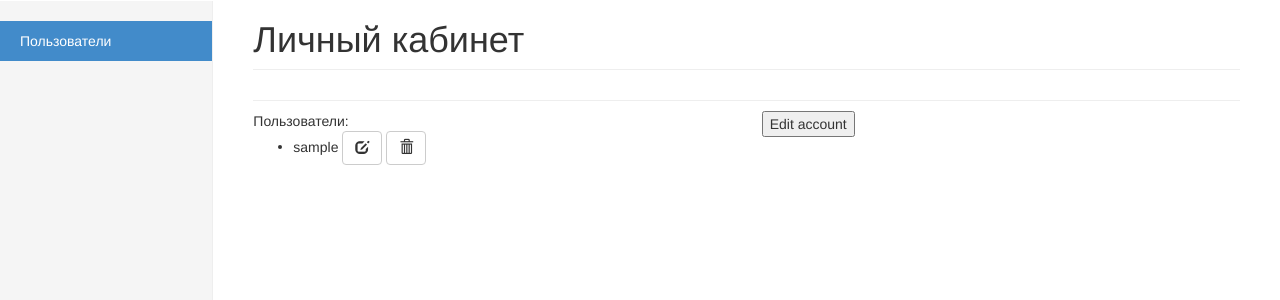
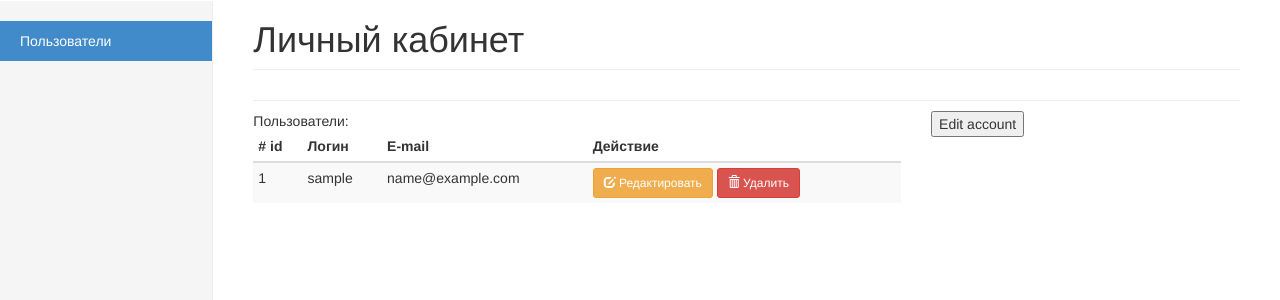
Before and after one commit to valumar/GB_Python_Django_project, a Django app: template templates/admin/index.html in a window 1280 px wide. Shown: the part 50-350 px from the top of the page. Run offline with Django 3.2, Linux system fonts and the light colour scheme; tables that the repository leaves empty hold one stand-in row (values such as "Sample post"); the template is opened without the code that fills it: values that come from a table or form of the project are taken from there, most other values are stand-ins (such as "Sample title", 1, 10 or a date in 2020); some libraries are stand-ins or nearby versions.

Commit message:
Prettify admin panel

```diff
--- a/static/css/dashboard.css
+++ b/static/css/dashboard.css
@@ -103,3 +103,7 @@ body {
   display: inline-block;
   border-radius: 50%;
 }
+
+.table-hover tbody tr:hover td {
+    background: rgba(36, 255, 173, 0.25);
+}
--- a/templates/admin/index.html
+++ b/templates/admin/index.html
@@ -7,12 +7,12 @@
 {% block content %}
     <div class="row">
 
-        <div class="col-md-6">
+        <div class="col-md-8">
             Пользователи:
         {% include 'admin/users_list.html' %}
         </div>
 
-        <div class="col-md-6">
+        <div class="col-md-4">
             <form id="user_form">
                 {% include 'registration_form.html' %}
             </form>
--- a/templates/admin/users_list.html
+++ b/templates/admin/users_list.html
@@ -1,14 +1,29 @@
-<ul id="users_list">
+<table class="table table-hover table-striped table-condensed" id="users_list">
+    <thead>
+    <tr>
+        <th># id</th>
+        <th>Логин</th>
+        <th>E-mail</th>
+        <th>Действие</th>
+    </tr>
+    </thead>
+    <tbody>
     {% for user in users %}
-        <li>{{ user }}
-            <button type="button" class="btn btn-default" aria-label="Edit"
-                    onclick="fill_form({{ user.id }})">
-                <span class="glyphicon glyphicon-edit" aria-hidden="true"></span>
-            </button>
-             <button type="button" class="btn btn-default" aria-label="Delete"
-                    onclick="delete_user({{ user.id }})">
-                <span class="glyphicon glyphicon-trash" aria-hidden="true"></span>
-            </button>
-        </li>
+        <tr>
+            <td>{{ user.id }}</td>
+            <td>{{ user }}</td>
+            <td>{{ user.email }}</td>
+            <td>
+                <button type="button" class="btn btn-default btn-warning btn-sm" aria-label="Edit"
+                        onclick="fill_form({{ user.id }})">
+                    <span class="glyphicon glyphicon-edit" aria-hidden="true"></span> Редактировать
+                </button>
+                <button type="button" class="btn btn-default btn-danger btn-sm" aria-label="Delete"
+                        onclick="delete_user({{ user.id }})">
+                    <span class="glyphicon glyphicon-trash" aria-hidden="true"></span> Удалить
+                </button>
+            </td>
+        </tr>
     {% endfor %}
-</ul>
+    </tbody>
+</table>
```
